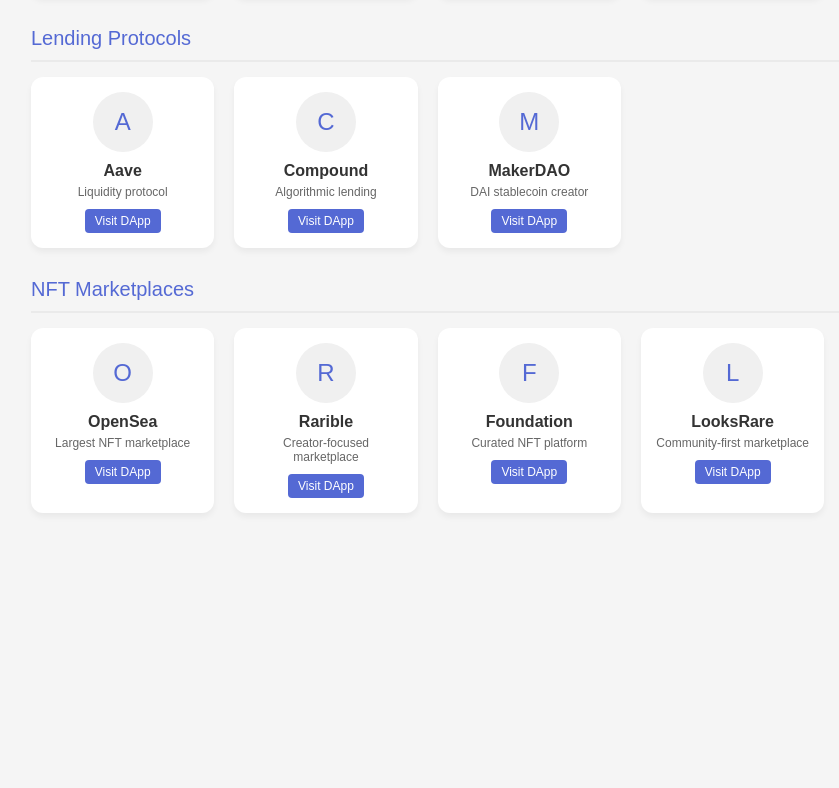
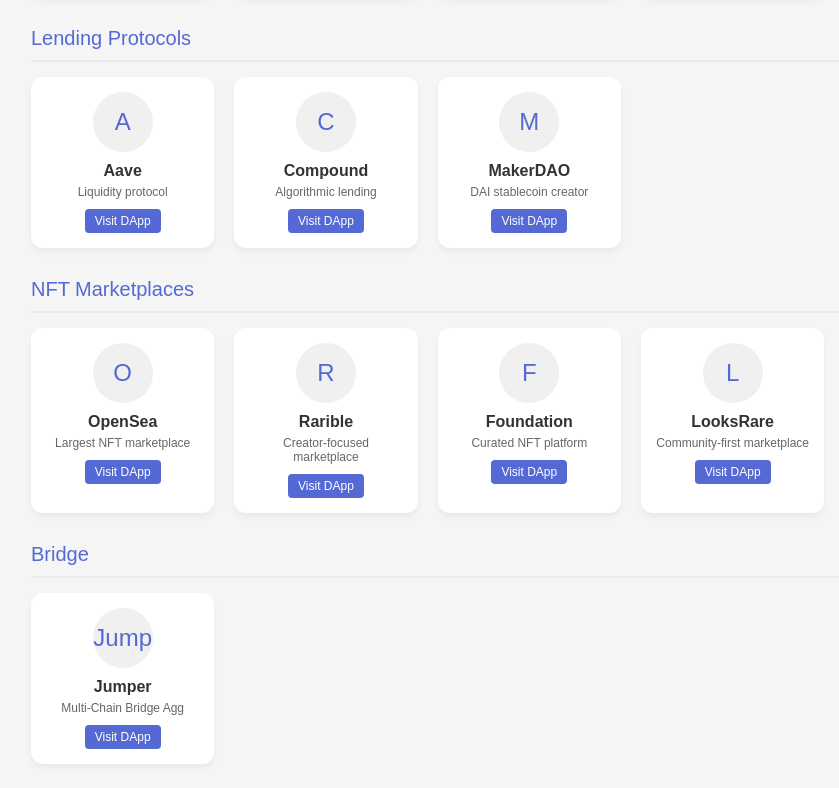
Before and after one commit to robbsbro69/DefiExplorer, a plain HTML site: page index.html in a window 1280 px wide. Shown: the part 356-1144 px from the top of the page, without its empty margins (9-848 px from the left). Before the commit the page ends 919 px from the top, so only its background shows below. Drawn offline with Linux system fonts and the light colour scheme.

Commit message:
update index

```diff
--- a/index.html
+++ b/index.html
@@ -21,6 +21,8 @@
                     <option value="ink">Inkchain</option>
                     <option value="swell">Swellchain</option>
                     <option value="cyber">Cyber</option>
+                    <option value="bob">Bob</option>
+                    <option value="frax">Frax</option>
                     <option value="monad">Monad</option>
                 </select>
             </div>
@@ -41,6 +43,11 @@
                 <div class="section-title">NFT Marketplaces</div>
                 <div class="dapp-grid" id="nftGrid"></div>
             </div>
+
+            <div class="section">
+                <div class="section-title">Bridge</div>
+                <div class="dapp-grid" id="bridgeGrid"></div>
+            </div>
         </main>
     </div>
 
--- a/script.js
+++ b/script.js
@@ -16,6 +16,9 @@ const dapps = {
             { name: "Rarible", logo: "R", description: "Creator-focused marketplace", url: "https://rarible.com" },
             { name: "Foundation", logo: "F", description: "Curated NFT platform", url: "https://foundation.app" },
             { name: "LooksRare", logo: "L", description: "Community-first marketplace", url: "https://looksrare.org" }
+        ],
+        bridge: [
+            { name: "Jumper", logo: "Jump", description: "Multi-Chain Bridge Agg", url: "https://jumper.exchange/"}
         ]
     },
     bsc: {
@@ -119,6 +122,10 @@ const dapps = {
         ],
         nft: [
             { name: "Element", logo: "E", description: "Multi-chain NFT platform", url: "https://element.market" },
+        ],
+        bridge: [
+            { name: "Superbridge", logo: "sup", description: "Cross-Chain Bridge", url: "https://www.brid.gg/ink?amount=&originChainId=1&token=ETH"},
+            { name: "Relay", logo: "rel", description: "Cross-Chain Bridge", url: "https://relay.link/bridge/ink?includeChainIds=57073"}
         ]
     },
     swell: {
@@ -128,10 +135,15 @@ const dapps = {
             { name: "Nep Finance", logo: "R", description: "Community-driven DEX", url: "https://app.nep.finance/swap" }
         ],
         lending: [
-            { name: "Euler", logo: "I", description: "Algorithmic liquidity market", url: "https://app.euler.finance/?chainId=1" }
+            { name: "Euler", logo: "I", description: "Algorithmic liquidity market", url: "https://app.euler.finance/?chainId=1" },
+            { name: "Ion Protocol", logo: "I", description: "Liquidity Protocol", url: "https://www.app.ionprotocol.io/"}
         ],
         nft: [
             { name: "Element", logo: "E", description: "Multi-chain NFT platform", url: "https://element.market" },
+        ],
+        bridge: [
+            { name: "Superbridge", logo: "sup", description: "Cross-Chain Bridge", url: "https://superbridge.swellnetwork.io/"},
+            { name: "Gas Zip", logo: "gz", description: "Cross-Chain Refuel", url: "https://gas.zip/"}
         ]
     },
     cyber: {
@@ -144,6 +156,46 @@ const dapps = {
         ],
         nft: [
             { name: "Element", logo: "E", description: "Multi-chain NFT platform", url: "https://element.market/cyber" },
+        ],
+        bridge: [
+            { name: "Official", logo: "off", description: "Official Bridge", url: "https://cyber.co/bridge"},
+            { name: "Relay", logo: "rel", description: "Cross-Chain Bridge", url: "https://relay.link/bridge/"}
+        ]
+    },
+    bob: {
+        dex: [
+            { name: "Oku Trade", logo: "oku", description: "Leading BOB DEX", url: "https://oku.trade/" },
+            { name: "Izumi", logo: "Izu", description: "Community-driven DEX", url: "https://izumi.finance/trade/swap" }
+        ],
+        lending: [
+            { name: "Ionic", logo: "I", description: "Algorithmic liquidity market", url: "https://app.ionic.money/" },
+            { name: "Layerbank", logo: "LB", description: "Liquidity protocol", url: "hhttps://layerbank.finance/bank" }
+        ],
+        nft: [
+            { name: "Element", logo: "Ele", description: "Multi-chain NFT platform", url: "https://element.market/bob" }
+        ],
+        bridge: [
+            { name: "Official", logo: "Bob", description: "Official Bridge", url: "https://app.gobob.xyz/en/bridge"},
+            { name: "Relay", logo: "Re", description: "Cross-Chain Bridge", url: "https://relay.link/"}
+        ]
+    },
+    frax: {
+        dex: [
+            { name: "Balancer", logo: "B", description: "Leading Frax DEX", url: "https://balancer.fi/" },
+            { name: "Curve Finance", logo: "CF", description: "Community-driven DEX", url: "https://curve.fi/" },
+            { name: "Ra Exchange", logo: "RE", description: "Leading Dex", url: "https://www.ra.exchange/"},
+            { name: "Wombat Exchange", logo: "WE", description: "Community Dex", url: "https://www.wombat.exchange/"}
+        ],
+        lending: [
+            { name: "Ionic", logo: "I", description: "Algorithmic liquidity market", url: "https://app.ionic.money/" },
+            { name: "Gravity Protocol", logo: "GP", description: "Liquidity protocol", url: "https://app.gravitaprotocol.com/" }
+        ],
+        nft: [
+            { name: "Nfts2Me", logo: "N2M", description: "multichain user-friendly", url: "https://nfts2me.com/" }
+        ],
+        bridge: [
+            { name: "Official", logo: "Frax", description: "Official Bridge", url: "https://mainnet.frax.com/tools/bridge/deposit"},
+            { name: "Gas Zip", logo: "GZ", description: "Cross-Chain Bridge", url: "https://www.gas.zip/"}
         ]
     },
     monad: {
@@ -204,6 +256,7 @@ function populateDapps(chain) {
     document.getElementById('dexGrid').innerHTML = '';
     document.getElementById('lendingGrid').innerHTML = '';
     document.getElementById('nftGrid').innerHTML = '';
+    document.getElementById('bridgeGrid').innerHTML = '';
 
     chainData.dex.forEach(dapp => {
         const card = createDappCard(dapp);
@@ -218,6 +271,11 @@ function populateDapps(chain) {
     chainData.nft.forEach(dapp => {
         const card = createDappCard(dapp);
         document.getElementById('nftGrid').appendChild(card);
+    });
+
+    chainData.bridge.forEach(dapp => {
+        const card = createDappCard(dapp);
+        document.getElementById('bridgeGrid').appendChild(card);
     });
 }
 
```
